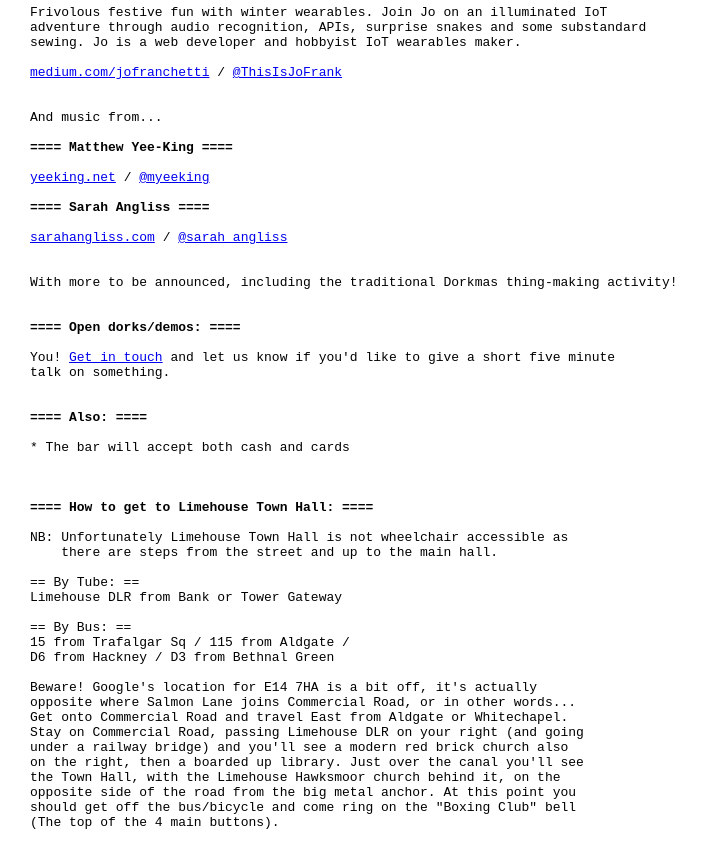
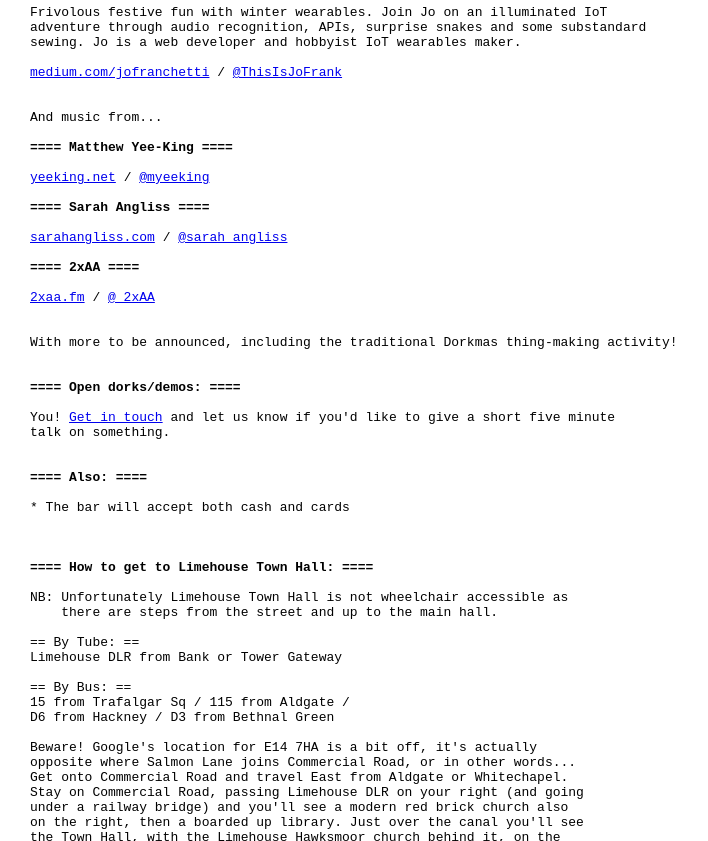
Before and after one commit to dorkbotlondon/dorkbotlondon.github.io, a Jekyll site: the page built from _posts/2019-12-19-98.html, in a window 1280 px wide and 900 px high, scrolled down 707 px, cut to the strip 0-841 px from the top of the window. Shown: the whole strip, without its empty margins (0-708 px from the left). Built offline with Jekyll 4.4.1, drawn with Linux system fonts in a browser that asks for light colours; Markdown is read by kramdown in place of the engine named in the settings; a script that is not in the unit is left out.

Commit message:
Add 2xaa

```diff
--- a/_posts/2019-12-19-98.html
+++ b/_posts/2019-12-19-98.html
@@ -60,6 +60,10 @@
 
 <a href="https://www.sarahangliss.com/">sarahangliss.com</a> / <a href="https://twitter.com/sarah_angliss">@sarah_angliss</a>
 
+<b>==== 2xAA ====</b>
+
+<a href="https://2xaa.fm/">2xaa.fm</a> / <a href="https://twitter.com/_2xAA">@_2xAA</a>
+
 
 With more to be announced, including the traditional Dorkmas thing-making activity!
 
```
